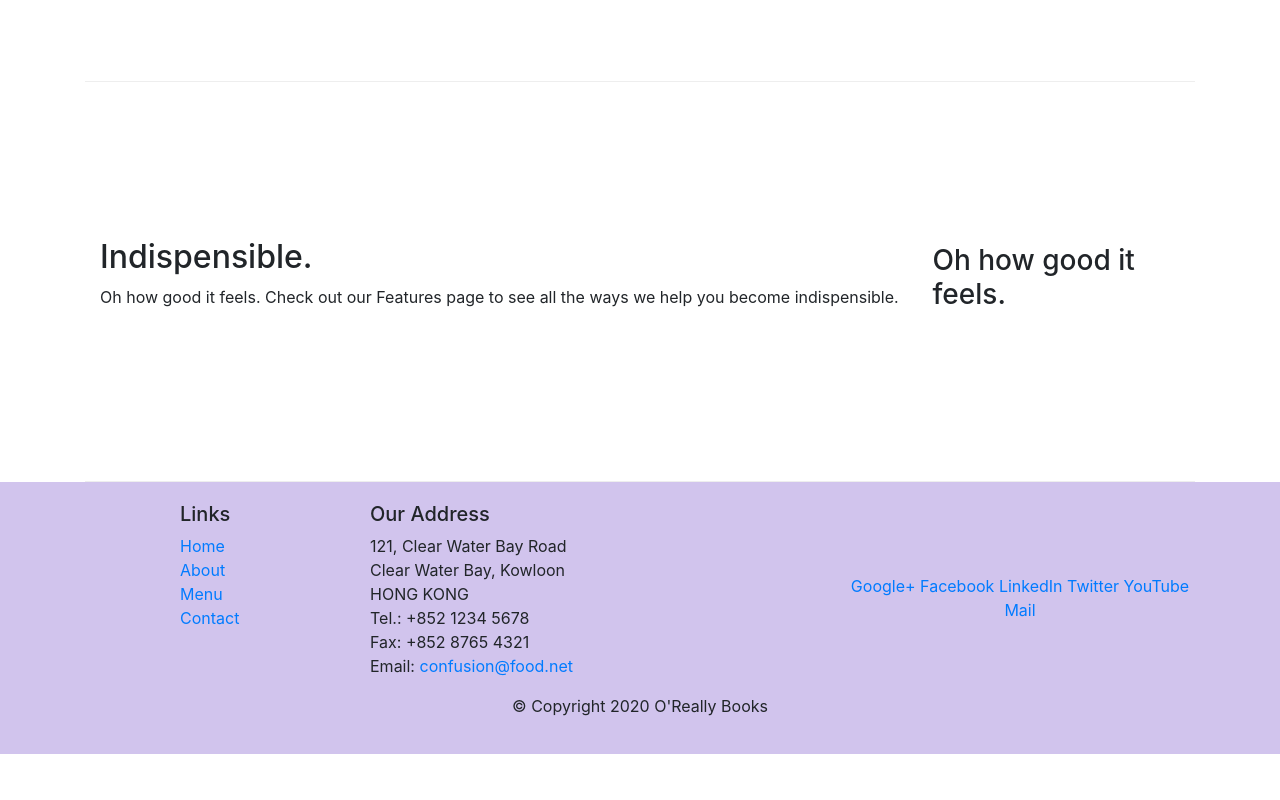
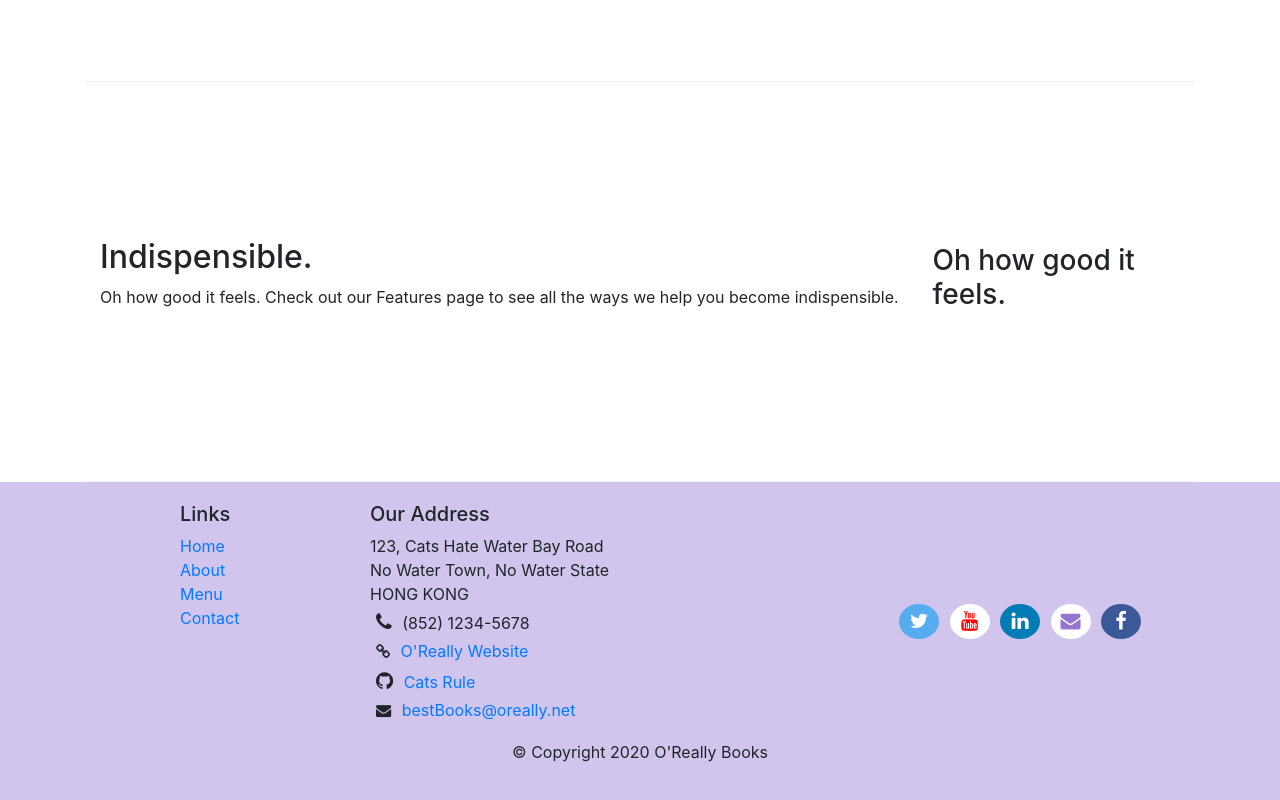
Before and after one commit to betsystevens/books, a website: page index.html in a window 1280 px wide. Shown: the part 1008-1808 px from the top of the page. Before the commit the page ends 1762 px from the top, so only its background shows below. Drawn offline with nearby package versions, Linux system fonts and the light colour scheme.

Commit message:
added font icons

```diff
--- a/css/styles.css
+++ b/css/styles.css
@@ -30,8 +30,50 @@ body {
   background: #9575CD;
 }
 
-.address {
-  font-size: 80%;
-  margin: 0px;
-  color: #0f0f0f;
+address .fa {
+  margin: 3px 3px;
+  padding: 3px;
+  font-size: 20px;
+  text-align: center;
 }
+address .fa-link {
+  font-size: 95%;
+}
+address .fa-envelope {
+  font-size: 95%;
+}
+
+.social {
+  margin: 3px 3px;
+}
+.social.fa {
+  padding: 10px;
+  font-size: 20px;
+  width: 40px;
+  text-align: center;
+  text-decoration: none;
+  border-radius: 50%;
+}
+.fa-twitter {
+  background: #55ACEE;
+  color: white;
+}
+.fa-linkedin {
+  background: #007bb5;
+  color: white;
+}
+.fa-facebook {
+  background: #3B5998;
+  color: white;
+}
+.fa-youtube {
+  background: white;
+  color: red;
+}
+.social.fa-envelope {
+  background: white;
+  color: #9575CD;
+}
+.fa:hover {
+  opacity: 0.7;
+}
--- a/index.html
+++ b/index.html
@@ -7,6 +7,8 @@
   <meta http-equiv="x-ua-compatible" content="ie-edge">
   <!-- Bootstrap CSS -->
   <link rel="stylesheet" href="node_modules/bootstrap/dist/css/bootstrap.min.css">
+  <link rel="stylesheet" href="node_modules/font-awesome/css/font-awesome.min.css">
+  <link rel="stylesheet" href="node_modules/bootstrap-social/bootstrap-social.css">
   <link rel="stylesheet" href="css/styles.css">
   <title>The Best Books</title>
 </head>
@@ -98,22 +100,22 @@
                 <div class="col-7 col-sm-5">
                     <h5>Our Address</h5>
                     <address>
-		              121, Clear Water Bay Road<br>
-		              Clear Water Bay, Kowloon<br>
+		              123, Cats Hate Water Bay Road<br>
+		              No Water Town, No Water State<br>
 		              HONG KONG<br>
-		              Tel.: +852 1234 5678<br>
-		              Fax: +852 8765 4321<br>
-		              Email: <a href="mailto:bestBooks@oreally.net">confusion@food.net</a>
-		           </address>
+                      <i class="fa fa-phone"></i> (852) 1234-5678<br>
+                      <i class="fa fa-link"></i> <a href="https://example.com">O'Really Website</a><br>
+		              <i class="fa fa-github"></i> <a href="https://github.com/catsrule"> Cats Rule</a><br>
+                      <i class="fa fa-envelope"></i> <a href="mailto:bestBooks@oreally.net"> bestBooks@oreally.net</a><br>
+		            </address>
                 </div>
                 <div class="col-12 col-sm-4 align-self-center">
                     <div class="text-center">
-                        <a href="http://google.com/+">Google+</a>
-                        <a href="http://www.facebook.com/profile.php?id=">Facebook</a>
-                        <a href="http://www.linkedin.com/in/">LinkedIn</a>
-                        <a href="http://twitter.com/">Twitter</a>
-                        <a href="http://youtube.com/">YouTube</a>
-                        <a href="mailto:">Mail</a>
+                        <a href="http://twitter.com/"><i class="social fa fa-twitter fa-lg"></i></a>
+                        <a href="http://youtube.com/"><i class="social fa fa-youtube fa-lg"></i></a>
+                        <a href="http://www.linkedin.com/in/"><i class="social fa fa-linkedin fa-lg"></i></a>
+                        <a href="mailto:"><i class="social fa fa-envelope fa-lg"></i></a>
+                        <a href="http://www.facebook.com/profile.php?id="><i class="social fa fa-facebook fa-lg"></i></a>
                     </div>
                 </div>
            </div>
```
Also changed, not shown: aboutus.html (+2 -1 lines).
